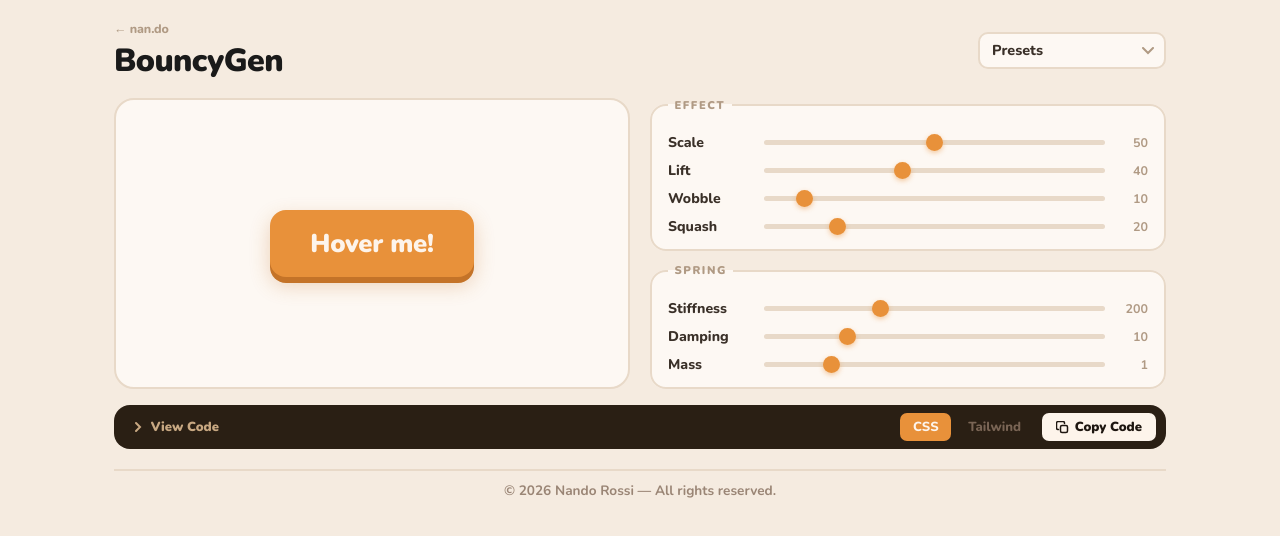
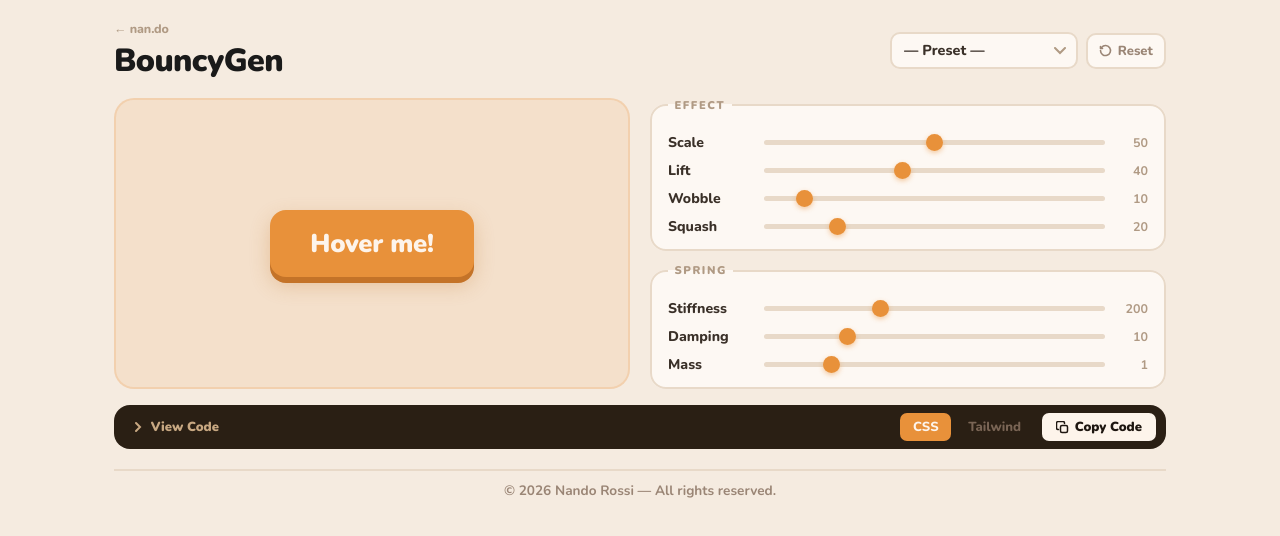
Before and after one commit to nandorocker/bouncygen, a website built with Vite: page index.html in a window 1280 px wide. Built offline with nearby package versions, Linux system fonts and the light colour scheme.

Commit message:
Add Reset button, fix preview area hover trigger, soften bg tint
- Reset button (with cycle icon) next to preset dropdown
- Preset placeholder: "— Preset —"
- Hover listener moved back to button (preview area was triggering it)
- Preview area: semi-transparent orange tint (12% opacity)

Co-Authored-By: Claude Sonnet 4.6 <noreply@anthropic.com>

```diff
--- a/index.html
+++ b/index.html
@@ -35,8 +35,9 @@
         <a href="https://nan.do" class="back-link">← nan.do</a>
         <h1>BouncyGen</h1>
       </div>
+      <div class="preset-row">
       <select id="preset-select">
-        <option value="">Presets</option>
+        <option value="">— Preset —</option>
         <option>🍮 Jelly Pop</option>
         <option>🚀 Rocket Launch</option>
         <option>🦆 Rubber Duck</option>
@@ -58,6 +59,14 @@
         <option>⌨️ Typewriter Key</option>
         <option>🍿 Popcorn</option>
       </select>
+      <button id="reset-btn" class="reset-btn" title="Reset to defaults">
+        <svg width="13" height="13" viewBox="0 0 13 13" fill="none" xmlns="http://www.w3.org/2000/svg">
+          <path d="M1.5 6.5a5 5 0 1 0 1.1-3.1" stroke="currentColor" stroke-width="1.6" stroke-linecap="round"/>
+          <path d="M1.5 2.5v2h2" stroke="currentColor" stroke-width="1.6" stroke-linecap="round" stroke-linejoin="round"/>
+        </svg>
+        Reset
+      </button>
+      </div>
     </header>
 
     <div class="top">
--- a/src/main.js
+++ b/src/main.js
@@ -45,6 +45,7 @@ const tabs          = document.querySelectorAll('.tab');
 const presetSelect  = document.getElementById('preset-select');
 const outputPanel   = document.querySelector('.output');
 const toggleBtn     = document.getElementById('toggle-btn');
+const resetBtn      = document.getElementById('reset-btn');
 
 // ── Toggle collapse ───────────────────────────────────────────────────────
 // Clicking the header bar toggles — but not the tabs/copy button
@@ -54,6 +55,15 @@ outputHeader.addEventListener('click', (e) => {
   if (e.target.closest('.output-actions')) return;
   const isCollapsed = outputPanel.classList.toggle('collapsed');
   toggleBtn.setAttribute('aria-expanded', String(!isCollapsed));
+});
+
+// ── Reset ─────────────────────────────────────────────────────────────────
+const DEFAULTS = { scale: 50, lift: 40, wobble: 10, squash: 20, stiffness: 200, damping: 10, mass: 1 };
+
+resetBtn.addEventListener('click', () => {
+  Object.keys(DEFAULTS).forEach(k => { sliders[k].value = DEFAULTS[k]; });
+  presetSelect.value = '';
+  update();
 });
 
 // ── Tab state ─────────────────────────────────────────────────────────────
@@ -102,11 +112,9 @@ function update() {
 Object.values(sliders).forEach(s => s.addEventListener('input', update));
 
 // ── Hover: bounce in, ease out ────────────────────────────────────────────
-// Listen on the preview area so the button moving up can't escape its own hover
-const previewArea = document.querySelector('.preview-area');
 const EASE_OUT_MS = 250;
 
-previewArea.addEventListener('mouseenter', () => {
+bigButton.addEventListener('mouseenter', () => {
   bigButton.style.transition = '';
   bigButton.style.transform = '';
   bigButton.classList.remove('bounce');
@@ -114,7 +122,7 @@ previewArea.addEventListener('mouseenter', () => {
   bigButton.classList.add('bounce');
 });
 
-previewArea.addEventListener('mouseleave', () => {
+bigButton.addEventListener('mouseleave', () => {
   bigButton.classList.remove('bounce');
   bigButton.style.transition = `transform ${EASE_OUT_MS}ms cubic-bezier(0.34, 1.56, 0.64, 1)`;
   bigButton.style.transform = 'scale(1) translateY(0) rotate(0deg)';
--- a/style.css
+++ b/style.css
@@ -57,6 +57,12 @@ h1 {
   letter-spacing: -0.02em;
 }
 
+.preset-row {
+  display: flex;
+  align-items: center;
+  gap: 0.5rem;
+}
+
 select {
   font-family: 'Nunito', system-ui, sans-serif;
   font-size: 0.9rem;
@@ -76,6 +82,28 @@ select {
 
 select:hover { border-color: #e8913a; }
 
+.reset-btn {
+  font-family: 'Nunito', system-ui, sans-serif;
+  font-size: 0.82rem;
+  font-weight: 800;
+  color: #9a8575;
+  background: #fdf8f3;
+  border: 2px solid #e8d9c8;
+  border-radius: 10px;
+  padding: 0.45rem 0.7rem;
+  cursor: pointer;
+  display: flex;
+  align-items: center;
+  gap: 0.35rem;
+  transition: color 0.15s, border-color 0.15s;
+  white-space: nowrap;
+}
+
+.reset-btn:hover {
+  color: #e8913a;
+  border-color: #e8913a;
+}
+
 /* ── Top row: preview + controls ──────────── */
 .top {
   display: grid;
@@ -87,8 +115,8 @@ select:hover { border-color: #e8913a; }
 
 /* ── Preview ───────────────────────────────── */
 .preview-area {
-  background: #fdf8f3;
-  border: 2px solid #e8d9c8;
+  background: rgba(232, 145, 58, 0.12);
+  border: 2px solid rgba(232, 145, 58, 0.2);
   border-radius: 20px;
   display: flex;
   align-items: center;
```
